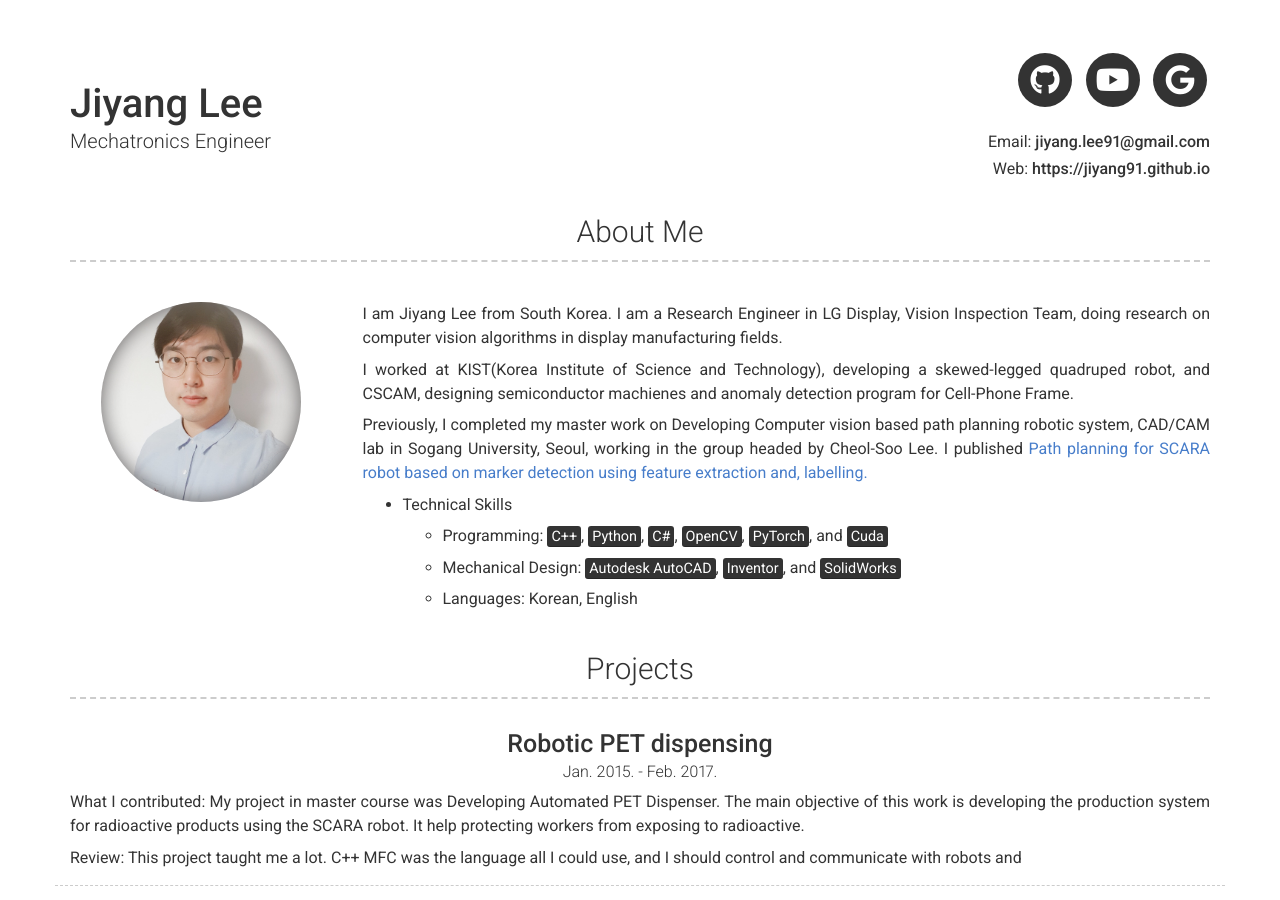
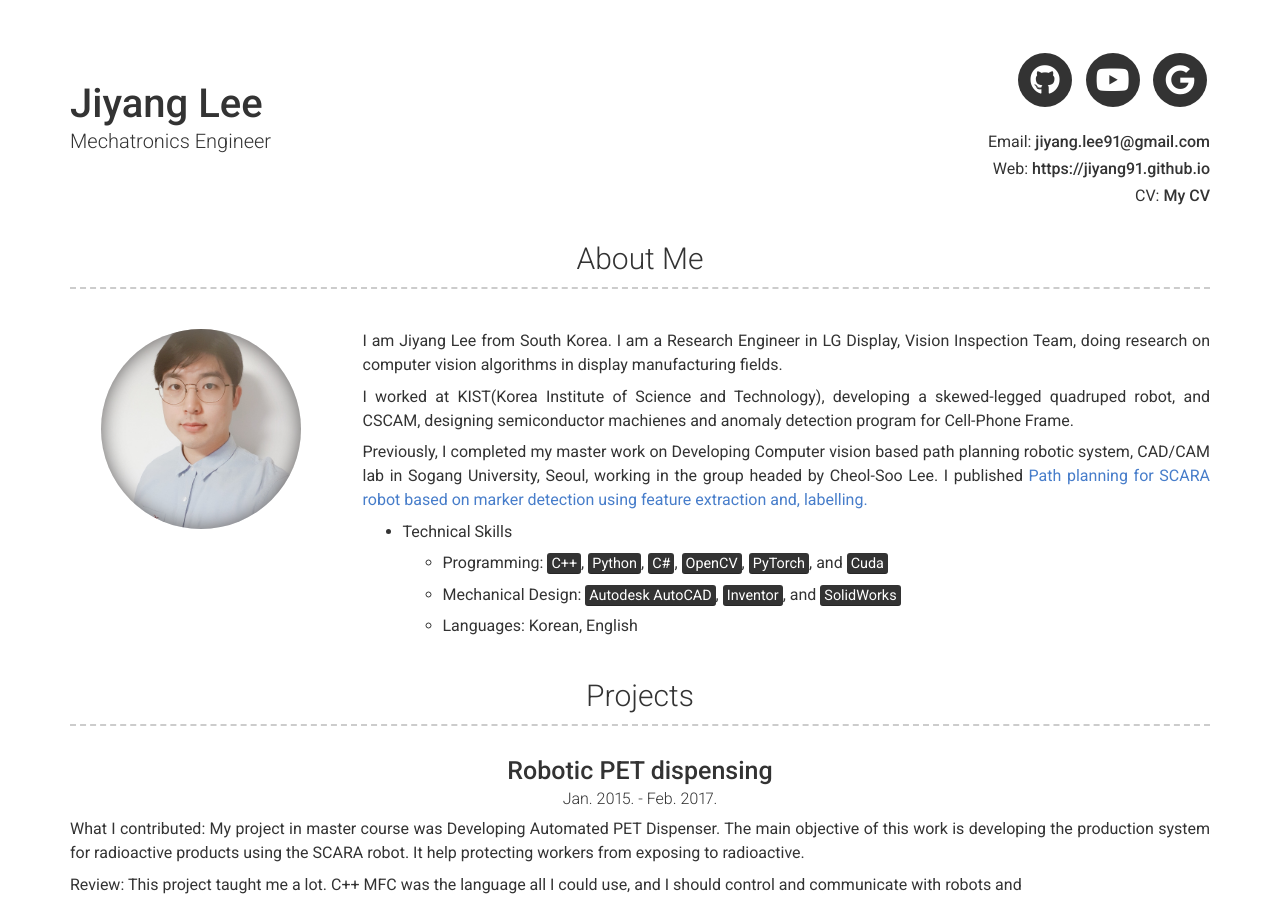
Before and after one commit to jiyang91/jiyang91.github.io, a Jekyll site: the page built from index.md, in a window 1280 px wide and 900 px high. Built offline with Jekyll 4.4.1, drawn with Linux system fonts in a browser that asks for light colours; nearby versions of some CDN libraries.

Commit message:
CV 추가

```diff
--- a/_config.yml
+++ b/_config.yml
@@ -10,7 +10,7 @@ name: Jiyang Lee
 title: Mechatronics Engineer
 email: jiyang.lee91@gmail.com
 website: https://jiyang91.github.io
-
+CV:
 # Dark Mode (true/false/never)
 darkmode: false
 
--- a/_includes/header.html
+++ b/_includes/header.html
@@ -121,6 +121,11 @@
           {{ site.website_title | default: "Web" }}: {% include a.html href=site.website %}{{ site.website | escape }}</a>
         </p>
       {%- endif -%}
+      {%- if site.website -%}
+        <p>
+          {{ site.website_title | default: "CV" }}: <a href="assets\Jiyang Lee_PhD in Mech Eng_CV.pdf">My CV</a>
+        </p>
+      {%- endif -%}
     </div>
   </div>
 </div>
```
Also changed, not shown: 1 other file.
